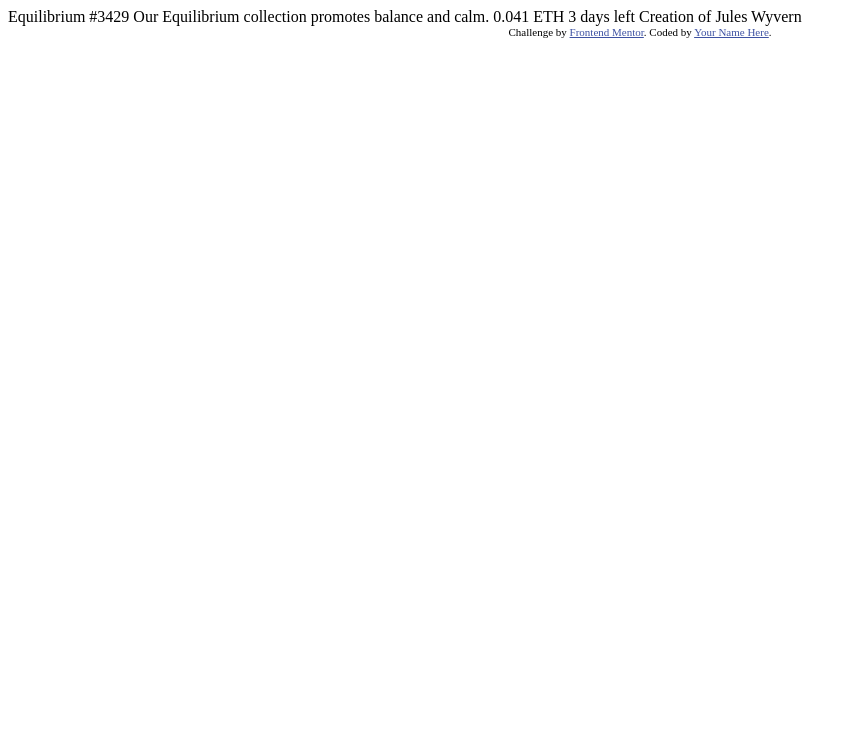
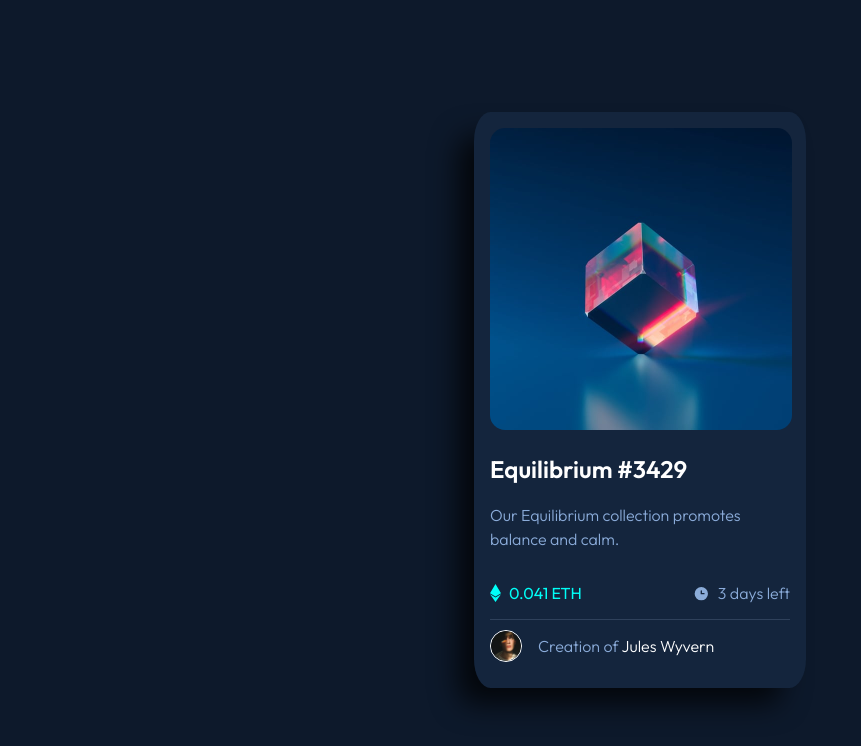
Before and after one commit to Kamania/nft-preview-card-component-main, a plain HTML site: page index.html in a window 1280 px wide. Shown: the whole page, without its empty margins (0-861 px from the left). Drawn offline with Linux system fonts and the light colour scheme.

Commit message:
complete project

```diff
--- a/index.html
+++ b/index.html
@@ -1,33 +1,147 @@
 <!DOCTYPE html>
 <html lang="en">
 <head>
-  <meta charset="UTF-8">
-  <meta name="viewport" content="width=device-width, initial-scale=1.0"> <!-- displays site properly based on user's device -->
+    <meta charset="UTF-8">
+    <meta content="width=device-width, initial-scale=1.0" name="viewport">
+    <!-- displays site properly based on user's device -->
 
-  <link rel="icon" type="image/png" sizes="32x32" href="./images/favicon-32x32.png">
+    <link href="./images/favicon-32x32.png" rel="icon" sizes="32x32" type="image/png">
 
-  <title>Frontend Mentor | NFT preview card component</title>
+    <link href="https://fonts.googleapis.com" rel="preconnect">
+    <link crossorigin href="https://fonts.gstatic.com" rel="preconnect">
+    <link href="https://fonts.googleapis.com/css2?family=Outfit:wght@300;400;600&display=swap" rel="stylesheet">
+    <title>Frontend Mentor | NFT preview card component</title>
 
-  <!-- Feel free to remove these styles or customise in your own stylesheet 👍 -->
-  <style>
-    .attribution { font-size: 11px; text-align: center; }
-    .attribution a { color: hsl(228, 45%, 44%); }
-  </style>
+    <!-- Feel free to remove these styles or customise in your own stylesheet 👍 -->
+    <style>
+        :root {
+            --soft-blue: hsl(215, 51%, 70%);
+            --cyan: hsl(178, 100%, 50%);
+            --bg-main: hsl(217, 54%, 11%);
+            --bg-card: hsl(216, 50%, 16%);
+            --line: hsl(215, 32%, 27%);
+            --white: hsl(0, 0%, 100%);
+        }
+
+        html, body {
+            font-family: 'Outfit', sans-serif;
+            background-color: var(--bg-main);
+            color: var(--soft-blue);
+            height: 100%;
+            box-sizing: border-box;
+            display: flex;
+            justify-content: center;
+            align-items: center;
+        }
+
+        .wrapper {
+            background-color: var(--bg-card);
+            margin: auto;
+            text-align: justify;
+            border-radius: 5%;
+            max-width: 300px;
+            box-shadow: -20px 20px 28px -4px rgba(0,0,0,0.75);
+        }
+
+        .wrapper:first-child {
+            font-weight: 600;
+            text-align: center;
+            padding: 1em;
+        }
+
+        .equilibrium {
+            border-radius: 5%;
+        }
+
+        .description{
+            text-align: left;
+            border-bottom: 1px solid var(--line);
+        }
+
+        .description > h2:hover, .username:hover{
+            color: var(--cyan);
+        }
+
+        .description > p{
+            line-height: 1.5em;
+            font-weight: 300;
+        }
+
+        .values{
+            display: flex;
+            justify-content: space-between;
+        }
+
+        .eth-value, .time-value{
+            padding: 1em 0;
+            display: flex;
+            align-items: center;
+            gap: 0.5em;
+            font-weight: 300;
+        }
+
+        .eth-value{
+            font-weight: 400;
+            color: var(--cyan);
+        }
+
+        h2,.username {
+            color: var(--white);
+        }
+
+        footer{
+            display: flex;
+            justify-content: left;
+            align-items: center;
+            gap: 1em;
+            font-weight: 300;
+        }
+
+        .profile{
+            border: 1px solid var(--white);
+            border-radius: 50%;
+        }
+
+        /*.attribution {
+            font-size: 11px;
+            text-align: center;
+        }
+
+        .attribution a {
+            color: hsl(228, 45%, 44%);
+        }*/
+    </style>
 </head>
 <body>
 
-  Equilibrium #3429
+<div class="wrapper">
 
-  Our Equilibrium collection promotes balance and calm.
+    <img alt="image equilibrium" class="equilibrium" height="302" src="images/image-equilibrium.jpg" width="302">
 
-  0.041 ETH
-  3 days left
 
-  Creation of Jules Wyvern
+    <section class="description">
+        <h2>Equilibrium #3429</h2>
+        <p>Our Equilibrium collection promotes balance and calm.</p>
+        <div class="values">
+            <div class="eth-value">
+                <img alt="ethereum icon" src="images/icon-ethereum.svg">
+                <span>0.041 ETH</span>
+            </div>
+            <div class="time-value">
+                <img src="images/icon-clock.svg" alt="clock icon">
+                <span>3 days left</span>
+            </div>
+        </div>
+    </section>
+    <footer>
+        <img class="profile" width="30" height="30" alt="image avatar" src="images/image-avatar.png">
+        <p>Creation of <span class="username">Jules Wyvern</span></p>
+    </footer>
+</div>
 
-  <div class="attribution">
+<!--<div class="attribution">
     Challenge by <a href="https://www.frontendmentor.io?ref=challenge" target="_blank">Frontend Mentor</a>.
-    Coded by <a href="#">Your Name Here</a>.
-  </div>
+    Coded by <a href="#">Joseph Chiira</a>.
+</div>-->
 </body>
 </html>
```
Also changed, not shown: design/active-states.jpg (deleted), design/desktop-design.jpg (deleted), design/desktop-preview.jpg (deleted), design/mobile-design.jpg (deleted), 3 other files.
